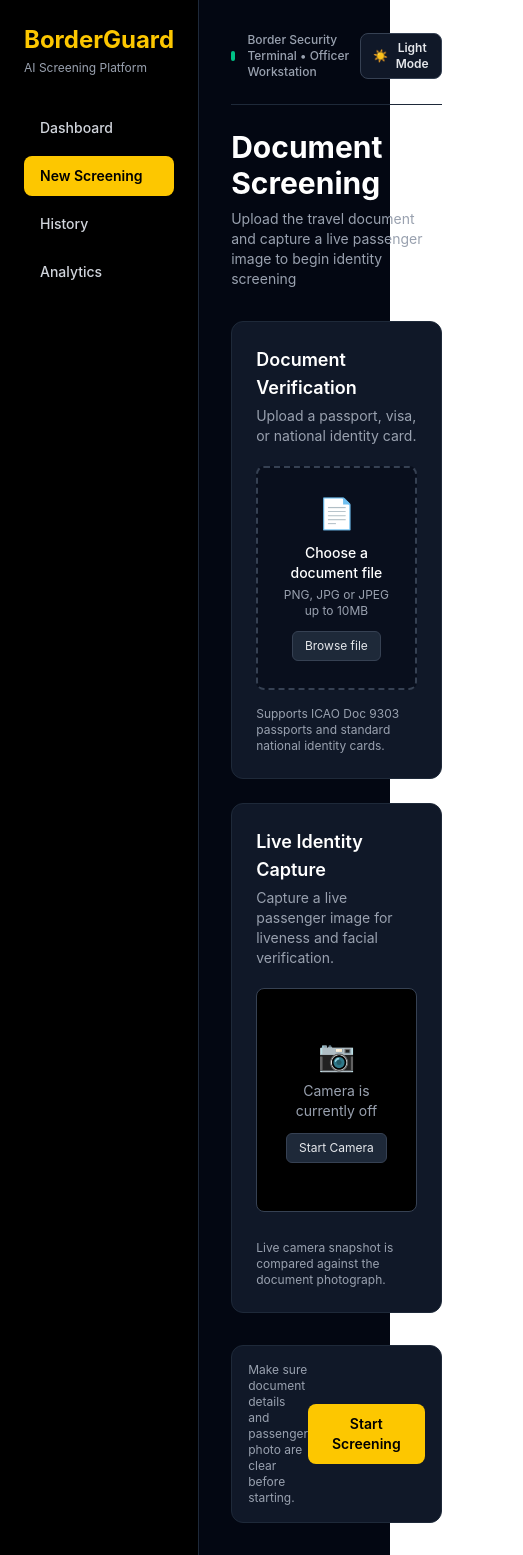
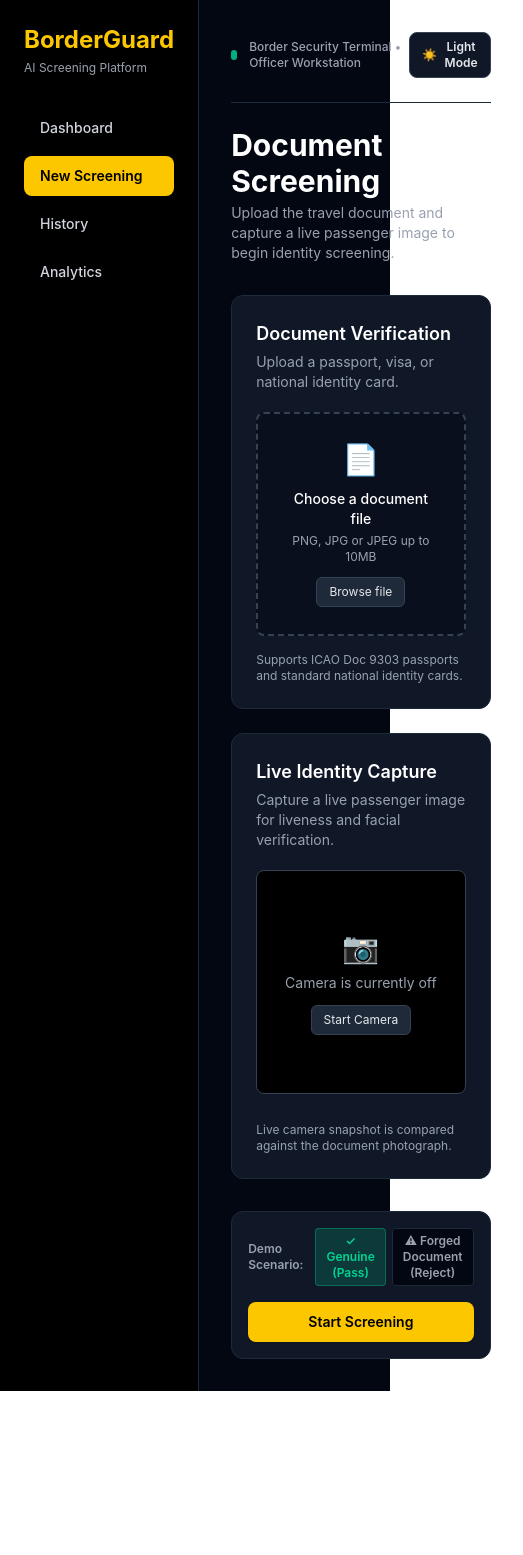
Before and after one commit to moksha013/BorderGuard-AI-Frontend, a React (Vite) app: page /screening in a window 390 px wide. Shown: the whole page, 523 px wide, since content can reach past the window. After the commit the page ends 1391 px from the top, so only its background shows below. Built offline with nearby package versions, Linux system fonts and the light colour scheme.

Commit message:
feat: Lock clearance and enforce single Reject action on high-risk cases

```diff
--- a/src/pages/Result.jsx
+++ b/src/pages/Result.jsx
@@ -364,14 +364,55 @@ function Result() {
           }`}
         >
           <span>📄</span>
-          {downloading ? 'Downloading...' : 'Export PDF Report'}
+          {downloading ? 'Downloading...' : 'Export Official PDF Report'}
         </button>
 
         <div className="flex items-center gap-3 w-full sm:w-auto justify-end">
+          {status === 'REJECT' ? (
+            /* ENFORCED PROTOCOL: ONLY ONE OPTION (REJECT) */
+            <div className="flex flex-col sm:flex-row sm:items-center gap-3 w-full sm:w-auto">
+              <span className="text-xs text-rose-500 font-semibold flex items-center gap-1.5 self-start sm:self-auto">
+                <span>🔒</span> Mandatory Security Rule: Clearance Locked
+              </span>
+
+              <button
+                type="button"
+                onClick={() => alert('Entry Denied. Incident report logged and border security dispatched.')}
+                className="rounded-lg bg-red-600 hover:bg-red-500 px-6 py-2.5 text-sm font-bold text-white shadow-lg shadow-red-600/30 flex items-center justify-center gap-2 transition"
+              >
+                <span>⛔</span> Deny Entry & Detain
+              </button>
+            </div>
+          ) : status === 'REVIEW' ? (
+            /* REVIEW STATUS: ROUTE TO SECONDARY OR DENY */
+            <>
+              <button
+                type="button"
+                onClick={() => alert('Flagged for secondary inspection counter.')}
+                className={`rounded-lg px-5 py-2 text-sm font-semibold border transition ${
+                  isDark
+                    ? 'bg-amber-500/15 text-amber-400 border-amber-500/40 hover:bg-amber-500/25'
+                    : 'bg-amber-50 text-amber-700 border-amber-300 hover:bg-amber-100 shadow-sm'
+                }`}
+              >
+                Secondary Inspection
+              </button>
+
+              <button
+                type="button"
+                onClick={() => alert('Entry denied. Border police alerted.')}
+                className="rounded-lg bg-red-600 hover:bg-red-500 px-5 py-2 text-sm font-semibold text-white transition"
+              >
+                Deny Entry
+              </button>
+            </>
+          ) : (
+            /* PASS STATUS: APPROVE OR OPTIONAL MANUAL REVIEW */
+            <>
               <button
                 type="button"
                 onClick={() => alert('Clearance approved. Passenger permitted entry.')}
-            className="rounded-lg bg-emerald-600 hover:bg-emerald-500 px-5 py-2 text-sm font-semibold text-white transition"
+                className="rounded-lg bg-emerald-600 hover:bg-emerald-500 px-5 py-2 text-sm font-semibold text-white transition shadow-sm"
               >
                 Approve Entry
               </button>
@@ -387,14 +428,8 @@ function Result() {
               >
                 Secondary Inspection
               </button>
-
-          <button
-            type="button"
-            onClick={() => alert('Entry denied. Border police alerted.')}
-            className="rounded-lg bg-red-600 hover:bg-red-500 px-5 py-2 text-sm font-semibold text-white transition"
-          >
-            Deny Entry
-          </button>
+            </>
+          )}
         </div>
       </div>
     </div>
--- a/src/pages/Screening.jsx
+++ b/src/pages/Screening.jsx
@@ -22,15 +22,53 @@ function Screening() {
     setCameraPhoto(photoUrl)
   }
 
+  const [simulationMode, setSimulationMode] = useState('genuine')
+
   const handleStartScreening = () => {
     setIsProcessing(true)
 
     setTimeout(() => {
       setIsProcessing(false)
 
-      const resultPayload = {
+      const isSuspicious = simulationMode === 'forged' || (selectedFile && /fake|tamper|forg|reject|fraud/i.test(selectedFile.name))
+
+      const resultPayload = isSuspicious
+        ? {
             timestamp: new Date().toISOString(),
-        riskScore: selectedFile ? 18 : 65,
+            riskScore: 84,
+            documentImage: filePreview,
+            passengerPhoto: cameraPhoto,
+            document: {
+              name: 'MICHAEL CHEN',
+              passportNumber: 'E9201844',
+              nationality: 'Singaporean',
+              dateOfBirth: '05 Nov 1982',
+              dateOfExpiry: '18 Apr 2028',
+              gender: 'Male'
+            },
+            modules: {
+              ocr: {
+                status: 'Passed',
+                details: 'Machine Readable Zone parsed with 98.8% character confidence.'
+              },
+              validation: {
+                status: 'Failed',
+                details: 'ICAO 9303 check digit calculation mismatch on Date of Birth.'
+              },
+              tampering: {
+                status: 'Tampering Flagged',
+                details: 'Error Level Analysis (ELA) detected digital splicing and compression artifact around the date field.'
+              },
+              face: {
+                status: 'Match Confirmed',
+                score: '91.2%',
+                details: 'Facial biometric similarity within acceptable threshold.'
+              }
+            }
+          }
+        : {
+            timestamp: new Date().toISOString(),
+            riskScore: 18,
             documentImage: filePreview,
             passengerPhoto: cameraPhoto,
             document: {
@@ -67,35 +105,66 @@ function Screening() {
   }
 
   return (
+    <div className="space-y-8 max-w-6xl">
       <div>
         <h1 className={`text-3xl font-bold ${isDark ? 'text-white' : 'text-gray-900'}`}>
           Document Screening
         </h1>
-      <p className={`mt-2 text-sm ${isDark ? 'text-gray-400' : 'text-gray-600'}`}>
-        Upload the travel document and capture a live passenger image to begin identity screening
+        <p className={`mt-1 text-sm ${isDark ? 'text-gray-400' : 'text-gray-600'}`}>
+          Upload the travel document and capture a live passenger image to begin identity screening.
         </p>
+      </div>
 
       {/* Upload and Camera Cards */}
-      <div className="mt-8 grid grid-cols-1 lg:grid-cols-2 gap-6">
+      <div className="grid grid-cols-1 lg:grid-cols-2 gap-6">
         <DocumentUpload onFileSelect={handleFileSelect} />
         <CameraPanel onCapture={handleCapture} />
       </div>
 
-      {/* Bottom Start Button */}
-      <div className={`mt-8 flex items-center justify-between rounded-xl border p-4 transition-colors ${
+      {/* Bottom Start & Profile Bar */}
+      <div className={`flex flex-col sm:flex-row items-center justify-between gap-4 rounded-xl border p-4 transition-colors ${
         isDark
           ? 'border-gray-800 bg-gray-900 text-gray-400'
           : 'border-gray-200 bg-white text-gray-600 shadow-sm'
       }`}>
-        <p className="text-xs">
-          Make sure document details and passenger photo are clear before starting.
-        </p>
+        {/* Test Scenario Selector for SIH demo */}
+        <div className="flex items-center gap-3 self-start sm:self-auto text-xs">
+          <span className="font-semibold text-gray-400">Demo Scenario:</span>
+          <div className="flex items-center gap-1.5">
+            <button
+              type="button"
+              onClick={() => setSimulationMode('genuine')}
+              className={`rounded px-2.5 py-1 font-semibold transition border ${
+                simulationMode === 'genuine'
+                  ? 'bg-emerald-500/20 text-emerald-400 border-emerald-500/40'
+                  : isDark
+                  ? 'bg-gray-950 text-gray-400 border-gray-800 hover:bg-gray-800'
+                  : 'bg-gray-100 text-gray-600 border-gray-200 hover:bg-gray-200'
+              }`}
+            >
+              ✓ Genuine (Pass)
+            </button>
+            <button
+              type="button"
+              onClick={() => setSimulationMode('forged')}
+              className={`rounded px-2.5 py-1 font-semibold transition border ${
+                simulationMode === 'forged'
+                  ? 'bg-red-500/20 text-red-400 border-red-500/40'
+                  : isDark
+                  ? 'bg-gray-950 text-gray-400 border-gray-800 hover:bg-gray-800'
+                  : 'bg-gray-100 text-gray-600 border-gray-200 hover:bg-gray-200'
+              }`}
+            >
+              ⚠ Forged Document (Reject)
+            </button>
+          </div>
+        </div>
 
         <button
           type="button"
           onClick={handleStartScreening}
           disabled={isProcessing}
-          className="rounded-lg bg-yellow-400 px-6 py-2.5 text-sm font-semibold text-black hover:bg-yellow-300 disabled:cursor-not-allowed disabled:opacity-50 transition"
+          className="w-full sm:w-auto rounded-lg bg-yellow-400 hover:bg-yellow-300 px-6 py-2.5 text-sm font-semibold text-black disabled:cursor-not-allowed disabled:opacity-50 transition shadow-sm"
         >
           {isProcessing ? 'Verifying Document...' : 'Start Screening'}
         </button>
```
Lines whose indentation alone changed are shown as unchanged.
